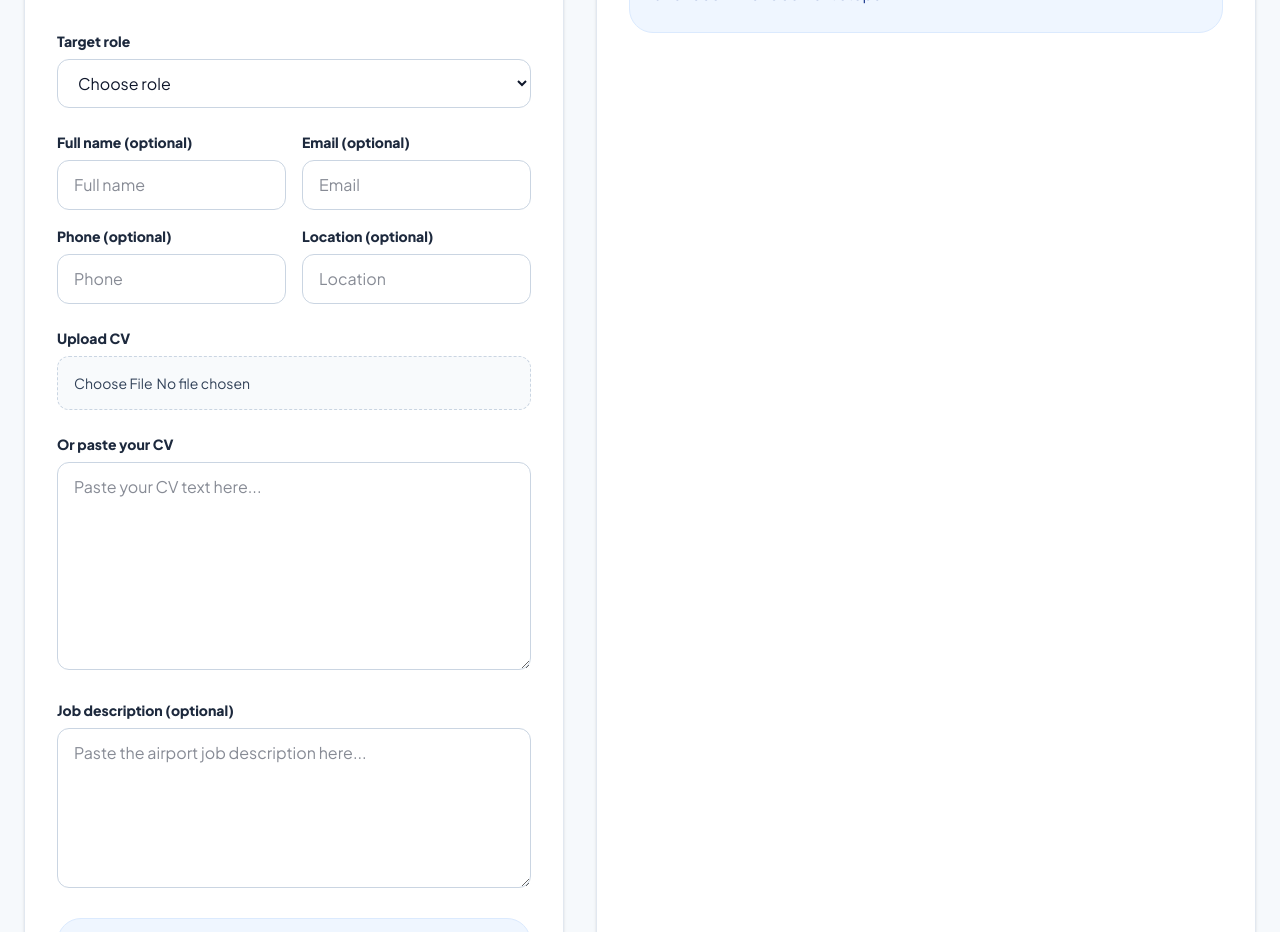
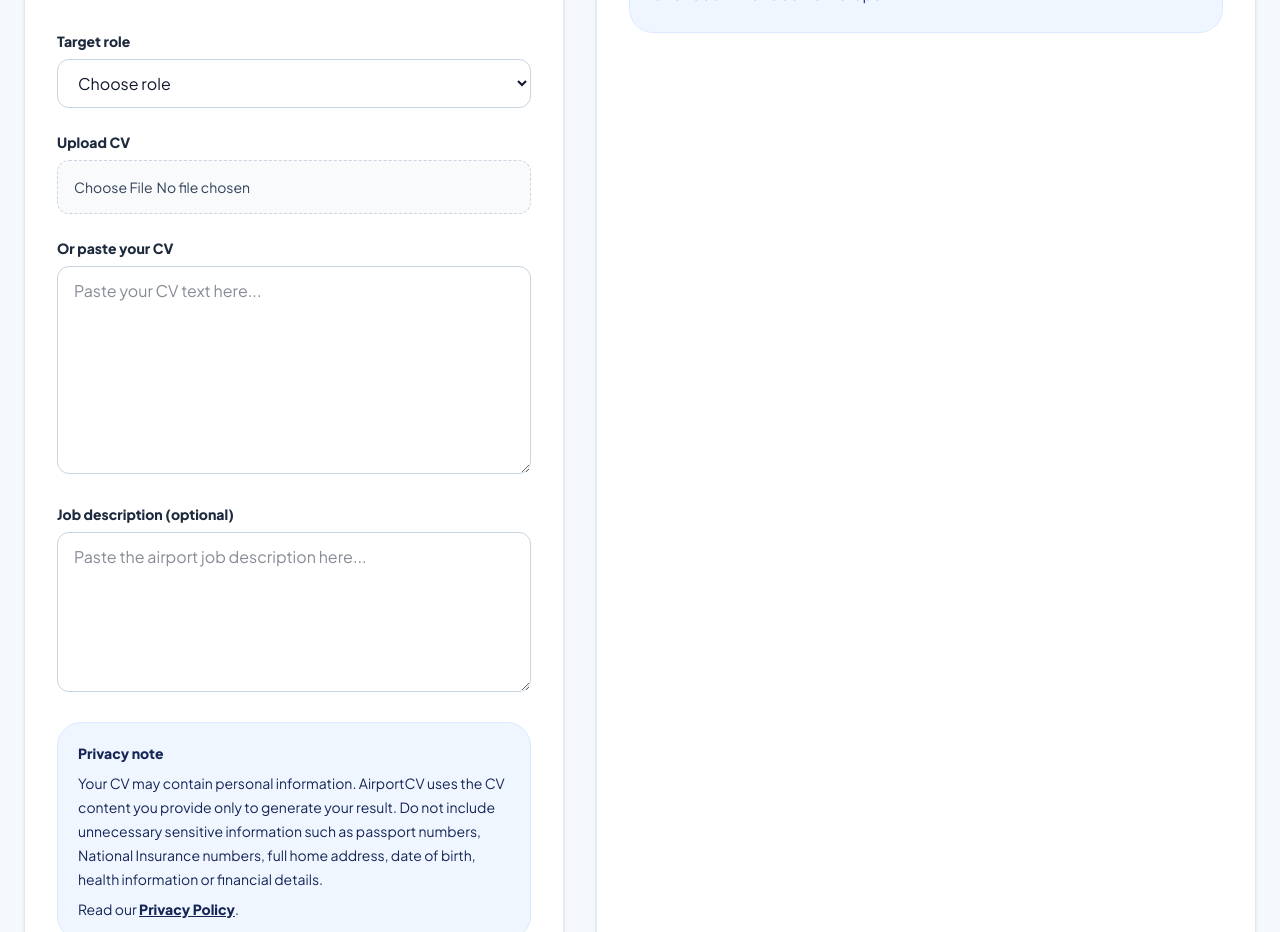
Before and after one commit to jjayakumaraero-eng/airportcv-web, a Next.js app: page /cv-checker in a window 1280 px wide. Shown: the part 820-1752 px from the top of the page. Built offline with nearby package versions, Linux system fonts and the light colour scheme.

Commit message:
Remove unnecessary personal fields from CV checker

```diff
--- a/app/cv-checker/page.tsx
+++ b/app/cv-checker/page.tsx
@@ -222,11 +222,6 @@ export default function CvCheckerPage() {
   const [file, setFile] = useState<File | null>(null);
   const [showPremiumReport, setShowPremiumReport] = useState(false);
 
-  const [fullName, setFullName] = useState("");
-  const [email, setEmail] = useState("");
-  const [phone, setPhone] = useState("");
-  const [location, setLocation] = useState("");
-
   const [report, setReport] = useState<Report | null>(null);
   const [loading, setLoading] = useState(false);
   const [error, setError] = useState("");
@@ -259,7 +254,7 @@ export default function CvCheckerPage() {
       },
       body: JSON.stringify({
         role: selectedRole,
-        fullName,
+        fullName: "Candidate",
         cvText,
         profile: report.fullCv?.profile || report.profile,
         skills: report.fullCv?.skills || report.skills,
@@ -342,10 +337,6 @@ export default function CvCheckerPage() {
 
     setReport(data);
     setLoading(false);
-  }
-
-  function getContactLine() {
-    return [email, phone, location].filter(Boolean).join(" | ");
   }
 
 
@@ -477,56 +468,6 @@ export default function CvCheckerPage() {
                     className="mt-3 w-full rounded-xl border border-slate-300 px-4 py-3 text-slate-900 outline-none transition focus:border-blue-500 focus:ring-2 focus:ring-blue-100"
                   />
                 )}
-              </div>
-
-              <div className="grid gap-4 md:grid-cols-2">
-                <div>
-                  <label className="block text-sm font-extrabold text-slate-800">
-                    Full name (optional)
-                  </label>
-                  <input
-                    value={fullName}
-                    onChange={(event) => setFullName(event.target.value)}
-                    placeholder="Full name"
-                    className="mt-2 w-full rounded-xl border border-slate-300 px-4 py-3 text-slate-900 outline-none transition focus:border-blue-500 focus:ring-2 focus:ring-blue-100"
-                  />
-                </div>
-
-                <div>
-                  <label className="block text-sm font-extrabold text-slate-800">
-                    Email (optional)
-                  </label>
-                  <input
-                    value={email}
-                    onChange={(event) => setEmail(event.target.value)}
-                    placeholder="Email"
-                    className="mt-2 w-full rounded-xl border border-slate-300 px-4 py-3 text-slate-900 outline-none transition focus:border-blue-500 focus:ring-2 focus:ring-blue-100"
-                  />
-                </div>
-
-                <div>
-                  <label className="block text-sm font-extrabold text-slate-800">
-                    Phone (optional)
-                  </label>
-                  <input
-                    value={phone}
-                    onChange={(event) => setPhone(event.target.value)}
-                    placeholder="Phone"
-                    className="mt-2 w-full rounded-xl border border-slate-300 px-4 py-3 text-slate-900 outline-none transition focus:border-blue-500 focus:ring-2 focus:ring-blue-100"
-                  />
-                </div>
-
-                <div>
-                  <label className="block text-sm font-extrabold text-slate-800">
-                    Location (optional)
-                  </label>
-                  <input
-                    value={location}
-                    onChange={(event) => setLocation(event.target.value)}
-                    placeholder="Location"
-                    className="mt-2 w-full rounded-xl border border-slate-300 px-4 py-3 text-slate-900 outline-none transition focus:border-blue-500 focus:ring-2 focus:ring-blue-100"
-                  />
-                </div>
               </div>
 
               <div>
@@ -958,7 +899,7 @@ export default function CvCheckerPage() {
                             "airportcvPremiumReport",
                             JSON.stringify({
                               report,
-                              fullName,
+                              fullName: "Candidate",
                               role: selectedRole,
                             })
                           );
@@ -1097,7 +1038,7 @@ export default function CvCheckerPage() {
                   <div className="mt-12">
                     <PremiumAssessmentReport
                       report={report}
-                      fullName={fullName}
+                      fullName="Candidate"
                       role={selectedRole}
                     />
 
```
